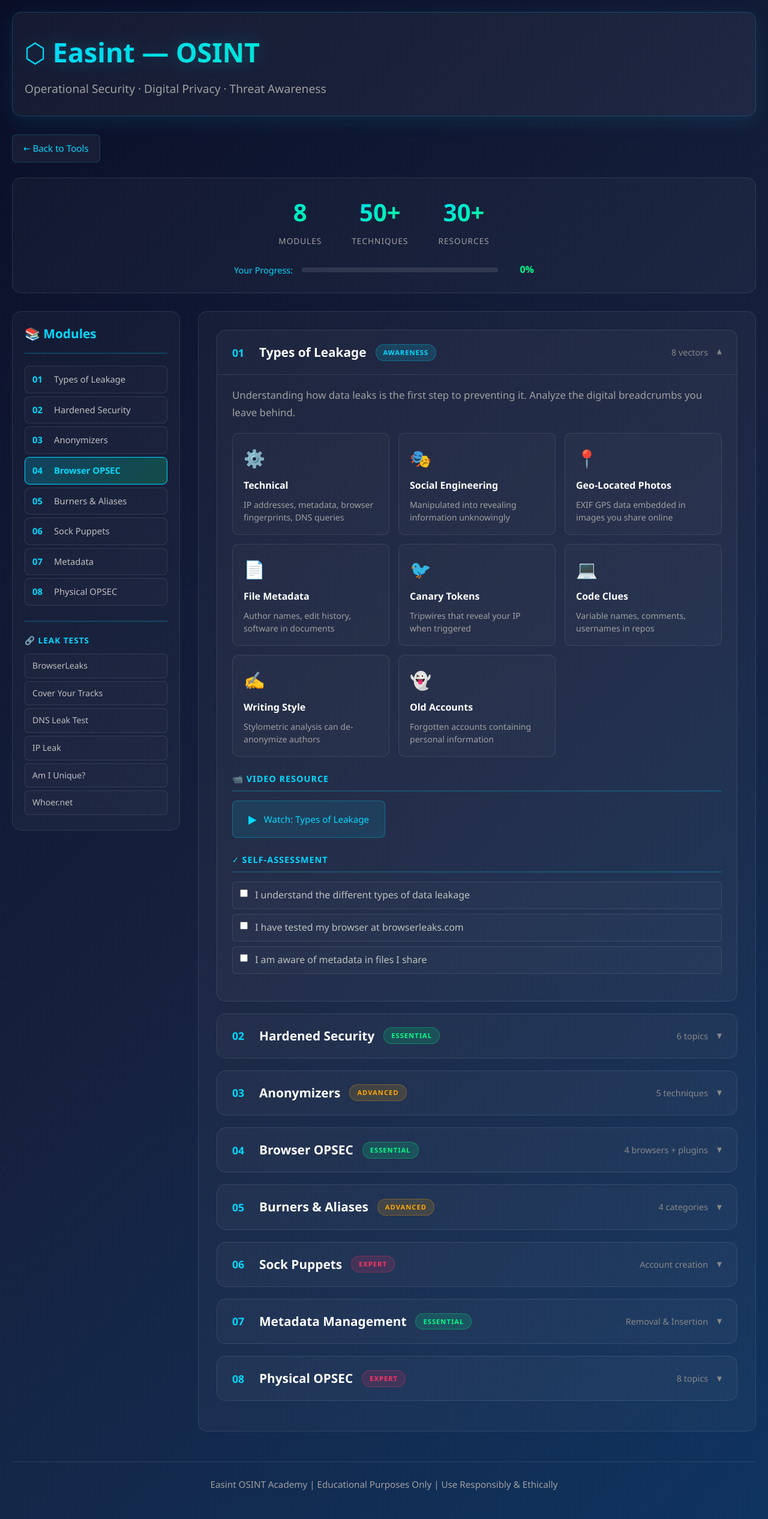
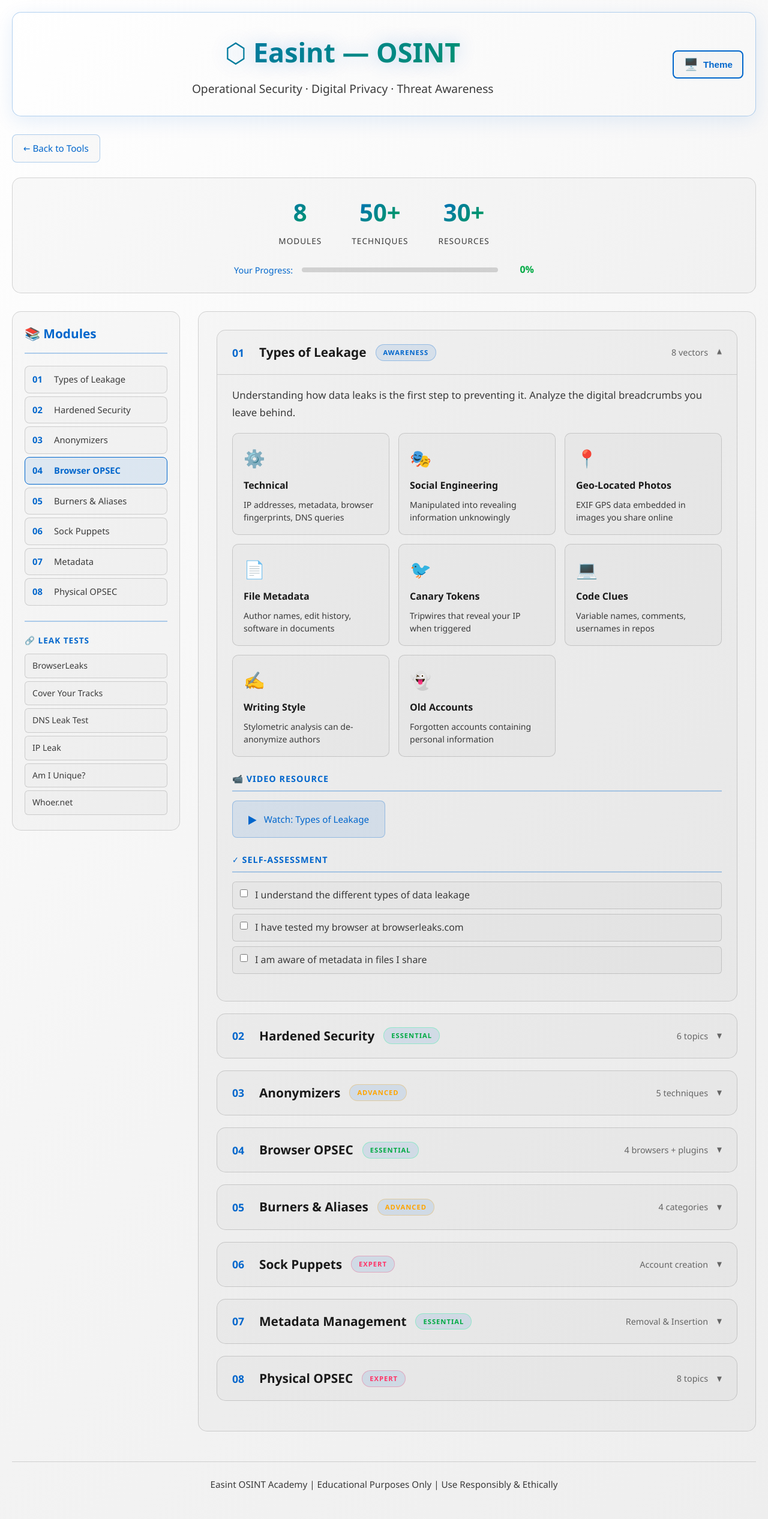
Before and after one commit to Bes920/Easint, a Flask app: page /opsec in a window 1280 px wide. Shown: the whole page at 60% size. Run offline with Flask 3, Linux system fonts and the light colour scheme.

Commit message:
UI Update

```diff
--- a/static/css/opsec.css
+++ b/static/css/opsec.css
@@ -13,25 +13,25 @@
     align-items: center;
     gap: 8px;
     padding: 10px 18px;
-    background: rgba(255, 255, 255, 0.05);
-    border: 1px solid rgba(0, 217, 255, 0.2);
+    background: var(--bg-light);
+    border: 1px solid var(--border-primary);
     border-radius: 8px;
-    color: #00d9ff;
+    color: var(--primary-color);
     text-decoration: none;
     font-size: 0.95em;
     transition: all 0.3s ease;
 }
 
 .back-link:hover {
-    background: rgba(0, 217, 255, 0.1);
-    border-color: #00d9ff;
+    background: var(--bg-lighter);
+    border-color: var(--primary-color);
     transform: translateX(-5px);
 }
 
 /* Progress Section */
 .opsec-progress {
-    background: rgba(255, 255, 255, 0.03);
-    border: 1px solid rgba(255, 255, 255, 0.1);
+    background: var(--bg-light);
+    border: 1px solid var(--border-color);
     border-radius: 15px;
     padding: 25px 30px;
     margin-bottom: 30px;
@@ -51,7 +51,7 @@
 .stat-number {
     font-size: 2.5em;
     font-weight: 700;
-    background: linear-gradient(135deg, #00d9ff 0%, #00ff88 100%);
+    background: linear-gradient(135deg, var(--primary-color) 0%, var(--secondary-color) 100%);
     -webkit-background-clip: text;
     -webkit-text-fill-color: transparent;
     background-clip: text;
@@ -59,7 +59,7 @@
 }
 
 .stat-label {
-    color: #a0a0a0;
+    color: var(--text-secondary);
     font-size: 0.85em;
     text-transform: uppercase;
     letter-spacing: 1px;
@@ -74,7 +74,7 @@
 }
 
 .progress-text {
-    color: #00d9ff;
+    color: var(--primary-color);
     font-size: 0.9em;
     white-space: nowrap;
 }
@@ -82,7 +82,7 @@
 .progress-bar-track {
     flex: 1;
     height: 8px;
-    background: rgba(255, 255, 255, 0.1);
+    background: var(--border-color);
     border-radius: 4px;
     overflow: hidden;
 }
@@ -90,13 +90,13 @@
 .progress-bar-fill {
     height: 100%;
     width: 0%;
-    background: linear-gradient(90deg, #00d9ff 0%, #00ff88 100%);
+    background: linear-gradient(90deg, var(--primary-color) 0%, var(--secondary-color) 100%);
     border-radius: 4px;
     transition: width 0.5s ease;
 }
 
 .progress-percent {
-    color: #00ff88;
+    color: var(--secondary-color);
     font-weight: 600;
     min-width: 45px;
     text-align: right;
@@ -114,31 +114,31 @@
     align-items: center;
     gap: 12px;
     padding: 10px 12px;
-    background: rgba(255, 255, 255, 0.02);
-    border: 1px solid rgba(255, 255, 255, 0.1);
+    background: var(--bg-light);
+    border: 1px solid var(--border-color);
     border-radius: 8px;
-    color: #c0c0c0;
+    color: var(--text-secondary);
     text-decoration: none;
     font-size: 0.92em;
     transition: all 0.3s ease;
 }
 
 .toc-item:hover {
-    background: rgba(0, 217, 255, 0.1);
-    border-color: rgba(0, 217, 255, 0.5);
-    color: #00d9ff;
+    background: var(--shadow-glow);
+    border-color: var(--primary-color);
+    color: var(--primary-color);
     transform: translateX(5px);
 }
 
 .toc-item.active {
-    background: linear-gradient(135deg, rgba(0, 217, 255, 0.2) 0%, rgba(0, 255, 136, 0.2) 100%);
-    border-color: #00d9ff;
-    color: #00d9ff;
+    background: linear-gradient(135deg, var(--shadow-glow) 0%, var(--shadow-glow) 100%);
+    border-color: var(--primary-color);
+    color: var(--primary-color);
     font-weight: 600;
 }
 
 .toc-num {
-    color: #00d9ff;
+    color: var(--primary-color);
     font-weight: 700;
     min-width: 24px;
 }
@@ -147,11 +147,11 @@
 .sidebar-section {
     margin-top: 25px;
     padding-top: 20px;
-    border-top: 2px solid rgba(0, 217, 255, 0.2);
+    border-top: 2px solid var(--border-primary);
 }
 
 .sidebar-section h4 {
-    color: #00d9ff;
+    color: var(--primary-color);
     font-size: 0.85em;
     text-transform: uppercase;
     letter-spacing: 1px;
@@ -161,10 +161,10 @@
 .resource-link {
     display: block;
     padding: 8px 12px;
-    background: rgba(255, 255, 255, 0.02);
-    border: 1px solid rgba(255, 255, 255, 0.1);
+    background: var(--bg-light);
+    border: 1px solid var(--border-color);
     border-radius: 6px;
-    color: #c0c0c0;
+    color: var(--text-secondary);
     text-decoration: none;
     font-size: 0.88em;
     margin-bottom: 5px;
@@ -172,16 +172,16 @@
 }
 
 .resource-link:hover {
-    background: rgba(0, 217, 255, 0.1);
-    border-color: rgba(0, 217, 255, 0.5);
-    color: #00d9ff;
+    background: var(--shadow-glow);
+    border-color: var(--primary-color);
+    color: var(--primary-color);
     transform: translateX(5px);
 }
 
 /* OPSEC Module Cards */
 .opsec-module {
-    background: rgba(255, 255, 255, 0.03);
-    border: 1px solid rgba(255, 255, 255, 0.1);
+    background: var(--bg-light);
+    border: 1px solid var(--border-color);
     border-radius: 15px;
     margin-bottom: 20px;
     overflow: hidden;
@@ -215,13 +215,13 @@
 .module-number {
     font-size: 1.1em;
     font-weight: 700;
-    color: #00d9ff;
+    color: var(--primary-color);
     min-width: 30px;
 }
 
 .module-title {
     font-size: 1.3em;
-    color: #fff;
+    color: var(--text-primary);
     font-weight: 600;
 }
 
@@ -235,26 +235,26 @@
 }
 
 .badge-awareness {
-    background: rgba(0, 217, 255, 0.15);
-    color: #00d9ff;
-    border: 1px solid rgba(0, 217, 255, 0.3);
+    background: var(--shadow-glow);
+    color: var(--primary-color);
+    border: 1px solid var(--border-primary);
 }
 
 .badge-essential {
-    background: rgba(0, 255, 136, 0.15);
-    color: #00ff88;
+    background: var(--shadow-glow);
+    color: var(--secondary-color);
     border: 1px solid rgba(0, 255, 136, 0.3);
 }
 
 .badge-advanced {
-    background: rgba(255, 165, 0, 0.15);
+    background: var(--shadow-glow);
     color: #ffa500;
     border: 1px solid rgba(255, 165, 0, 0.3);
 }
 
 .badge-expert {
-    background: rgba(255, 51, 102, 0.15);
-    color: #ff3366;
+    background: var(--shadow-glow);
+    color: var(--accent-color);
     border: 1px solid rgba(255, 51, 102, 0.3);
 }
 
@@ -262,7 +262,7 @@
     display: flex;
     align-items: center;
     gap: 15px;
-    color: #888;
+    color: var(--text-muted);
     font-size: 0.9em;
 }
 
@@ -278,7 +278,7 @@
 .module-content {
     display: none;
     padding: 0 25px 25px;
-    border-top: 1px solid rgba(255, 255, 255, 0.1);
+    border-top: 1px solid var(--border-color);
 }
 
 .opsec-module.open .module-content {
@@ -286,7 +286,7 @@
 }
 
 .module-intro {
-    color: #a0a0a0;
+    color: var(--text-secondary);
     margin: 20px 0;
     line-height: 1.7;
     font-size: 1.05em;
@@ -294,13 +294,13 @@
 
 /* Section Headers */
 .section-header {
-    color: #00d9ff;
+    color: var(--primary-color);
     font-size: 0.9em;
     text-transform: uppercase;
     letter-spacing: 1px;
     margin: 25px 0 15px;
     padding-bottom: 8px;
-    border-bottom: 2px solid rgba(0, 217, 255, 0.2);
+    border-bottom: 2px solid var(--border-primary);
 }
 
 /* Leak Types Grid */
@@ -312,16 +312,16 @@
 }
 
 .leak-type-card {
-    background: rgba(255, 255, 255, 0.02);
-    border: 1px solid rgba(255, 255, 255, 0.1);
+    background: var(--bg-light);
+    border: 1px solid var(--border-color);
     border-radius: 10px;
     padding: 18px;
     transition: all 0.3s ease;
 }
 
 .leak-type-card:hover {
-    background: rgba(0, 217, 255, 0.05);
-    border-color: rgba(0, 217, 255, 0.3);
+    background: var(--shadow-glow);
+    border-color: var(--border-primary);
     transform: translateY(-3px);
 }
 
@@ -332,21 +332,21 @@
 
 .leak-title {
     font-weight: 600;
-    color: #fff;
+    color: var(--text-primary);
     margin-bottom: 8px;
     font-size: 1em;
 }
 
 .leak-description {
-    color: #a0a0a0;
+    color: var(--text-secondary);
     font-size: 0.88em;
     line-height: 1.5;
 }
 
 /* Topic Blocks */
 .topic-block {
-    background: rgba(255, 255, 255, 0.02);
-    border-left: 3px solid #00d9ff;
+    background: var(--bg-light);
+    border-left: 3px solid var(--primary-color);
     border-radius: 8px;
     padding: 18px 20px;
     margin: 15px 0;
@@ -517,20 +517,20 @@
     align-items: center;
     gap: 12px;
     padding: 14px 26px;
-    background: rgba(0, 217, 255, 0.1);
-    border: 1px solid rgba(0, 217, 255, 0.3);
+    background: var(--shadow-glow);
+    border: 1px solid var(--border-primary);
     border-radius: 8px;
-    color: #00d9ff;
+    color: var(--primary-color);
     text-decoration: none;
     font-size: 0.95em;
     transition: all 0.3s ease;
 }
 
 .video-link-btn:hover {
-    background: rgba(0, 217, 255, 0.2);
-    border-color: #00d9ff;
+    background: var(--shadow-glow-strong);
+    border-color: var(--primary-color);
     transform: translateX(3px);
-    box-shadow: 0 0 20px rgba(0, 217, 255, 0.2);
+    box-shadow: 0 0 20px var(--shadow-glow);
 }
 
 .video-icon {
@@ -547,8 +547,8 @@
     align-items: flex-start;
     gap: 12px;
     padding: 10px 12px;
-    background: rgba(255, 255, 255, 0.02);
-    border: 1px solid rgba(255, 255, 255, 0.1);
+    background: var(--bg-light);
+    border: 1px solid var(--border-color);
     border-radius: 6px;
     margin-bottom: 8px;
     cursor: pointer;
@@ -556,51 +556,51 @@
 }
 
 .checkbox-item:hover {
-    background: rgba(0, 217, 255, 0.05);
-    border-color: rgba(0, 217, 255, 0.3);
+    background: var(--shadow-glow);
+    border-color: var(--border-primary);
 }
 
 .checkbox-item input[type="checkbox"] {
     margin-top: 2px;
-    accent-color: #00ff88;
+    accent-color: var(--secondary-color);
     cursor: pointer;
 }
 
 .checkbox-item span {
-    color: #c0c0c0;
+    color: var(--text-secondary);
     font-size: 0.95em;
     line-height: 1.5;
 }
 
 .checkbox-item input:checked + span {
-    color: #00ff88;
+    color: var(--secondary-color);
     text-decoration: line-through;
     opacity: 0.7;
 }
 
 /* Coming Soon */
 .module-coming-soon {
-    background: rgba(0, 217, 255, 0.05);
-    border: 1px solid rgba(0, 217, 255, 0.2);
+    background: var(--shadow-glow);
+    border: 1px solid var(--border-primary);
     border-radius: 15px;
     padding: 40px 30px;
     text-align: center;
 }
 
 .module-coming-soon h3 {
-    color: #00d9ff;
+    color: var(--primary-color);
     font-size: 1.5em;
     margin-bottom: 15px;
 }
 
 .module-coming-soon p {
-    color: #c0c0c0;
+    color: var(--text-secondary);
     font-size: 1.05em;
     margin-bottom: 10px;
 }
 
 .note-text {
-    color: #888;
+    color: var(--text-muted);
     font-size: 0.9em;
     font-style: italic;
 }
--- a/static/css/style.css
+++ b/static/css/style.css
@@ -40,12 +40,12 @@
     --bg-light: rgba(0, 0, 0, 0.02);
     --bg-lighter: rgba(0, 0, 0, 0.05);
 
-    --text-primary: #333333;
-    --text-secondary: #666666;
-    --text-muted: #999999;
+    --text-primary: #1a1a1a;
+    --text-secondary: #3a3a3a;
+    --text-muted: #666666;
 
-    --border-color: rgba(0, 0, 0, 0.1);
-    --border-primary: rgba(0, 102, 204, 0.2);
+    --border-color: rgba(0, 0, 0, 0.15);
+    --border-primary: rgba(0, 102, 204, 0.3);
 
     --shadow-glow: rgba(0, 102, 204, 0.1);
     --shadow-glow-strong: rgba(0, 102, 204, 0.3);
--- a/templates/opsec.html
+++ b/templates/opsec.html
@@ -6,13 +6,32 @@
     <title>Easint — OSINT</title>
     <link rel="stylesheet" href="{{ url_for('static', filename='css/style.css') }}">
     <link rel="stylesheet" href="{{ url_for('static', filename='css/opsec.css') }}">
+    <script src="{{ url_for('static', filename='js/theme.js') }}"></script>
 </head>
 <body>
     <div class="container">
         <!-- HEADER - Changed to just "OSINT" -->
         <header>
-            <h1>⬡ Easint — OSINT</h1>
-            <p class="subtitle">Operational Security · Digital Privacy · Threat Awareness</p>
+            <div class="header-top">
+                <div class="header-left">
+                    <h1>⬡ Easint — OSINT</h1>
+                    <p class="subtitle">Operational Security · Digital Privacy · Threat Awareness</p>
+                </div>
+                <div class="header-right">
+                    <div class="theme-switcher">
+                        <button class="theme-btn" id="themeToggle" title="Switch theme">
+                            <span class="theme-icon">🌙</span>
+                            <span class="theme-label">Theme</span>
+                        </button>
+                        <div class="theme-menu" id="themeMenu">
+                            <button class="theme-option" data-theme="system">🖥️ System</button>
+                            <button class="theme-option" data-theme="dark">🌙 Dark</button>
+                            <button class="theme-option" data-theme="light">☀️ Light</button>
+                            <button class="theme-option" data-theme="neon">⚡ Neon</button>
+                        </div>
+                    </div>
+                </div>
+            </div>
         </header>
 
         <!-- Back to tools navigation -->
```
Also changed, not shown: other parts of static/css/opsec.css (+36 -36 lines).
